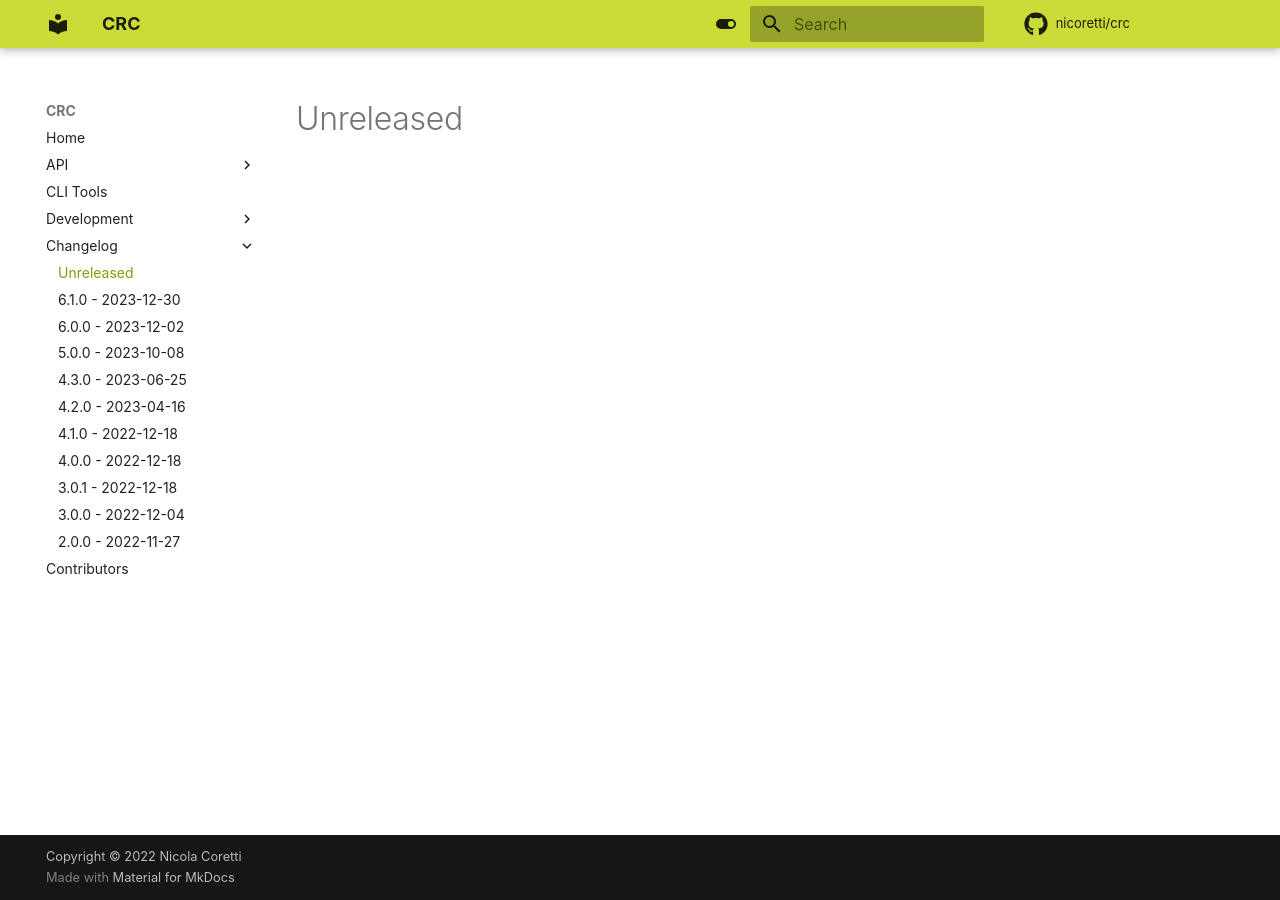
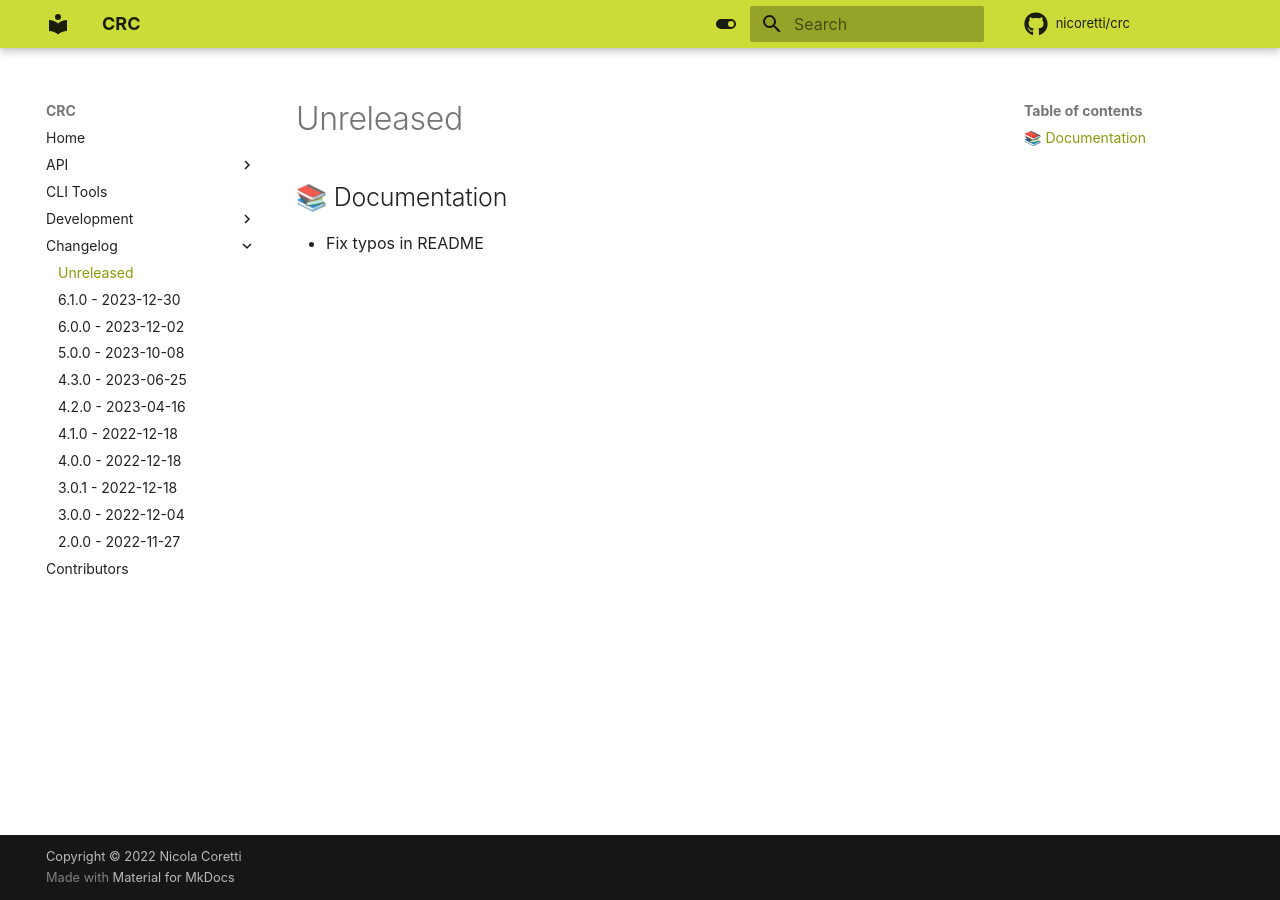
Before and after one commit to Nicoretti/crc, an MkDocs documentation site: the page built from docs/docs/changelog/unreleased.md, in a window 1280 px wide. Built offline with MkDocs 1.6.1 and Material for MkDocs 9.7.7, drawn with Linux system fonts in a browser that asks for light colours; comment, search, counter and statistics services are not loaded.

Commit message:
Update change log

```diff
--- a/docs/docs/changelog/unreleased.md
+++ b/docs/docs/changelog/unreleased.md
@@ -1 +1,4 @@
 # Unreleased
+
+## 📚 Documentation
+* Fix typos in README
```
